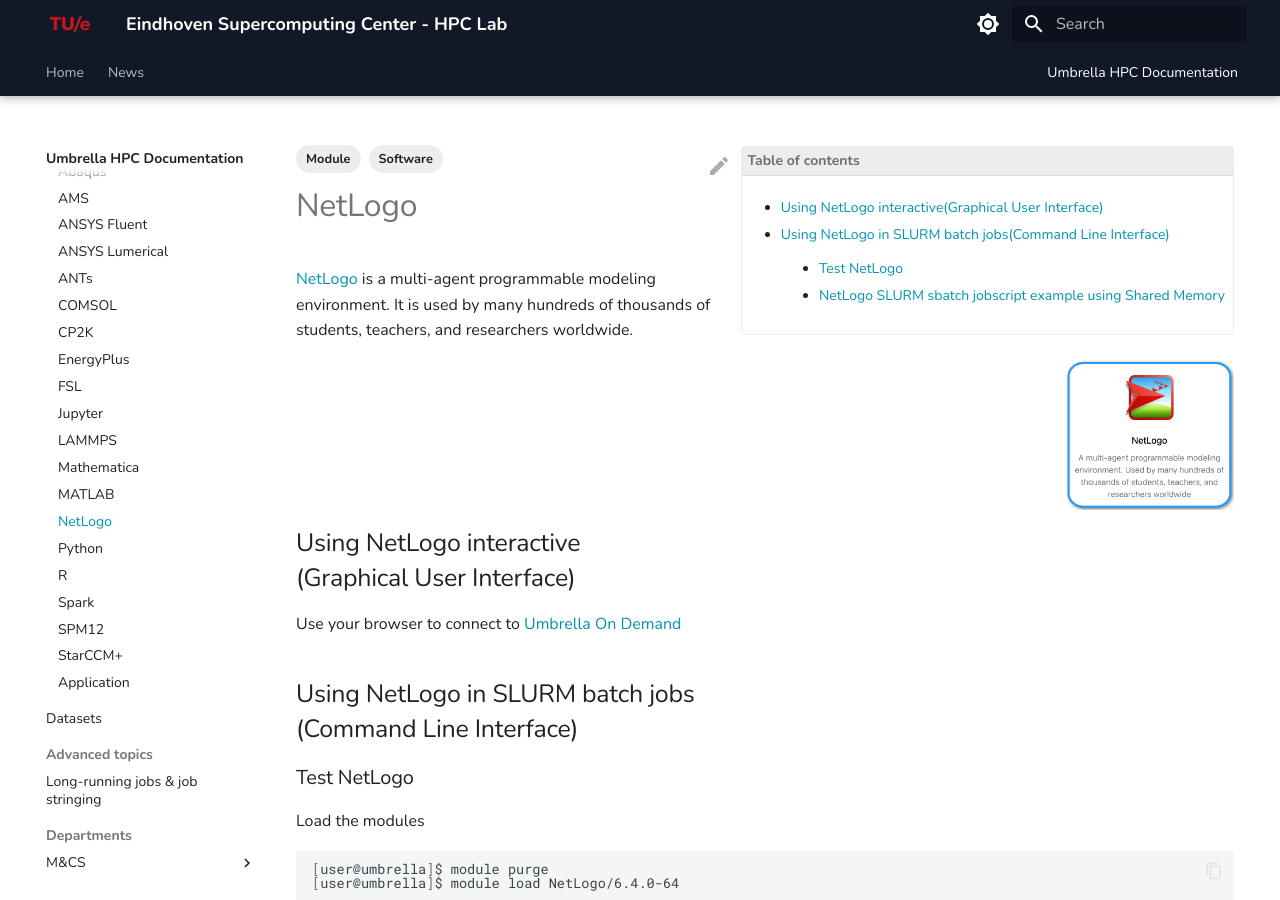
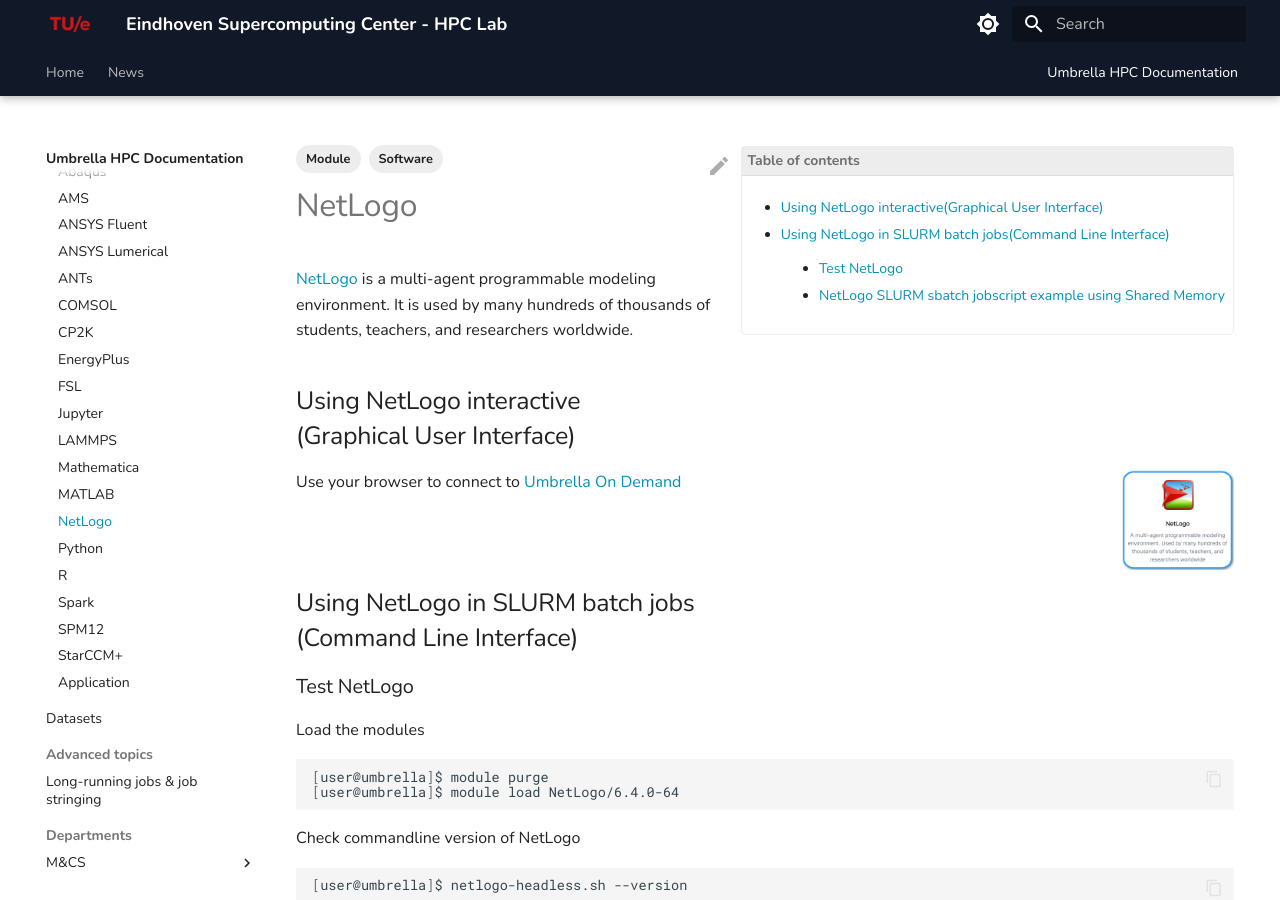
Before and after one commit to gferhpc/supercomputing.tue.nl, an MkDocs documentation site: the page built from pages/documentation/software/recipes/netlogo.md, in a window 1280 px wide and 900 px high. Built offline with MkDocs 1.6.1 and Material for MkDocs 9.7.7, drawn with Linux system fonts in a browser that asks for light colours.

Commit message:
Changing Layout

```diff
--- a/pages/documentation/software/recipes/netlogo.md
+++ b/pages/documentation/software/recipes/netlogo.md
@@ -5,10 +5,9 @@
 
 [NetLogo](https://ccl.northwestern.edu/netlogo/){:target="_blank"} is a multi-agent programmable modeling environment. It is used by many hundreds of thousands of students, teachers, and researchers worldwide.
 
-![NetLogo in Umbrella On Demand](netlogo-ood.png){: align=right style="height:150px"}
-
 ## Using NetLogo interactive<br>(Graphical User Interface)
 
+![NetLogo in Umbrella On Demand](netlogo-ood.png){: align=right style="height:100px"}
 Use your browser to connect to [Umbrella On Demand](https://hpc.tue.nl){:target="_blank"}
 
 ## Using NetLogo in SLURM batch jobs<br>(Command Line Interface)
```
